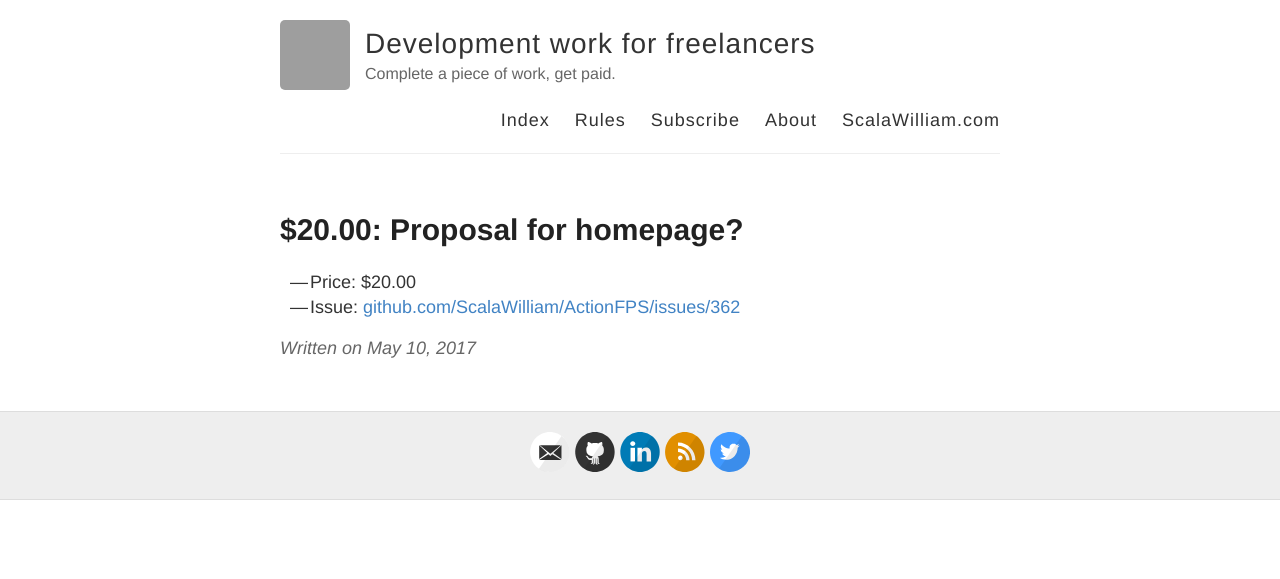
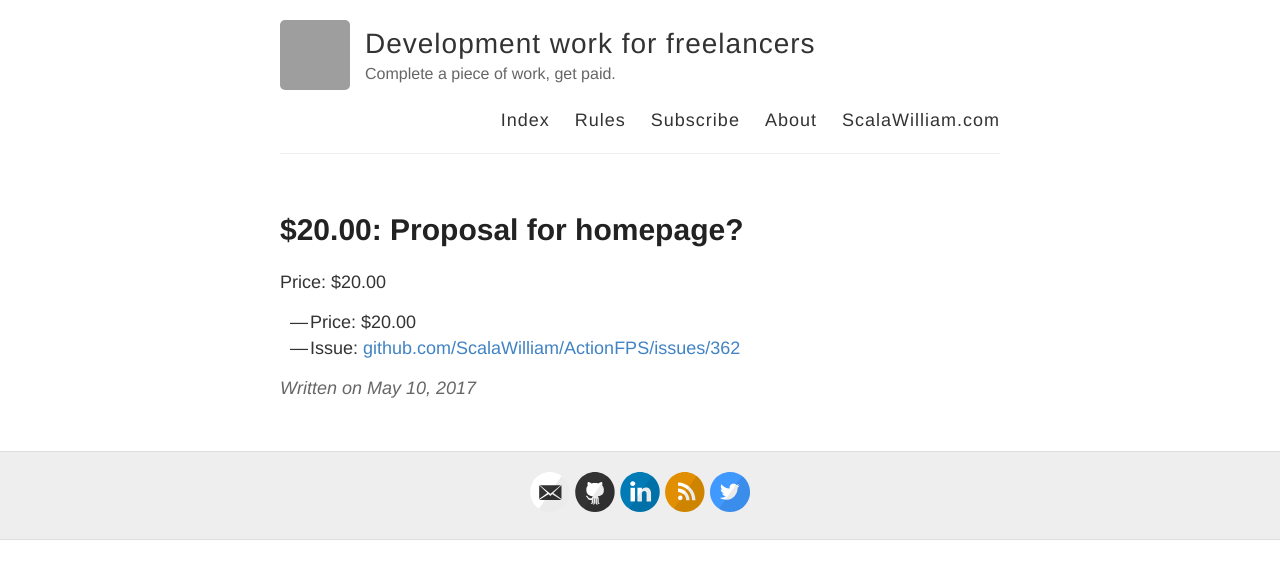
Before and after one commit to ScalaWilliam/Work, a Jekyll site: the page built from _posts/2017-05-10-actionfps-homepage-proposal.md, in a window 1280 px wide. Shown: the top 579 px of the page. Built offline with Jekyll 4.4.1, drawn with Linux system fonts in a browser that asks for light colours; grey boxes are pictures that could not be loaded.

Commit message:
Add microformats2

```diff
--- a/_layouts/post.html
+++ b/_layouts/post.html
@@ -2,19 +2,24 @@
 layout: default
 ---
 
-<article class="post">
-  <h1>{{ page.title }}</h1>
+<article class="post h-product h-entry">
+  <h1 class="p-name">{{ page.title }}</h1>
 
   <div class="entry">
+
+    {% if page.price %}
+      <p>Price: <span class="p-price">{{ page.price }}</span></p>
+    {% endif %}
+
     {{ content }}
   </div>
 
 {% if page.email %}
-  <h2>Interested? <a href="mailto:hello@scalawilliam.com?subject={{ page.title }}&body=I am interested in the work at {{ page.url || absolute_url }}">Mail me now</a></h2>
+  <h2>Interested? <a href="mailto:hello@scalawilliam.com?subject={{ page.title }}&body=I am interested in the work at {{ page.url | absolute_url }}">Mail me now</a></h2>
 {% endif %}
 
   <div class="date">
-    Written on {{ page.date | date: "%B %e, %Y" }}
+    Written on <span class="dt-published">{{ page.date | date: "%B %e, %Y" }}</span>
   </div>
 
   {% include disqus.html %}
--- a/_posts/2017-05-10-actionfps-homepage-proposal.md
+++ b/_posts/2017-05-10-actionfps-homepage-proposal.md
@@ -1,6 +1,7 @@
 ---
 layout: post
 title: "$20.00: Proposal for homepage?"
+price: "$20.00"
 ---
 
 - Price: $20.00
```
Also changed, not shown: _layouts/page.html (+11 -2 lines), _posts/2017-06-28-remove-demo.md (+1 -0 lines), _posts/2017-06-29-Play-Compile-DI-Application-Loader.md (+1 -0 lines), _posts/2017-06-30-fix-travis-build-scalawilliam.md (+1 -0 lines).
